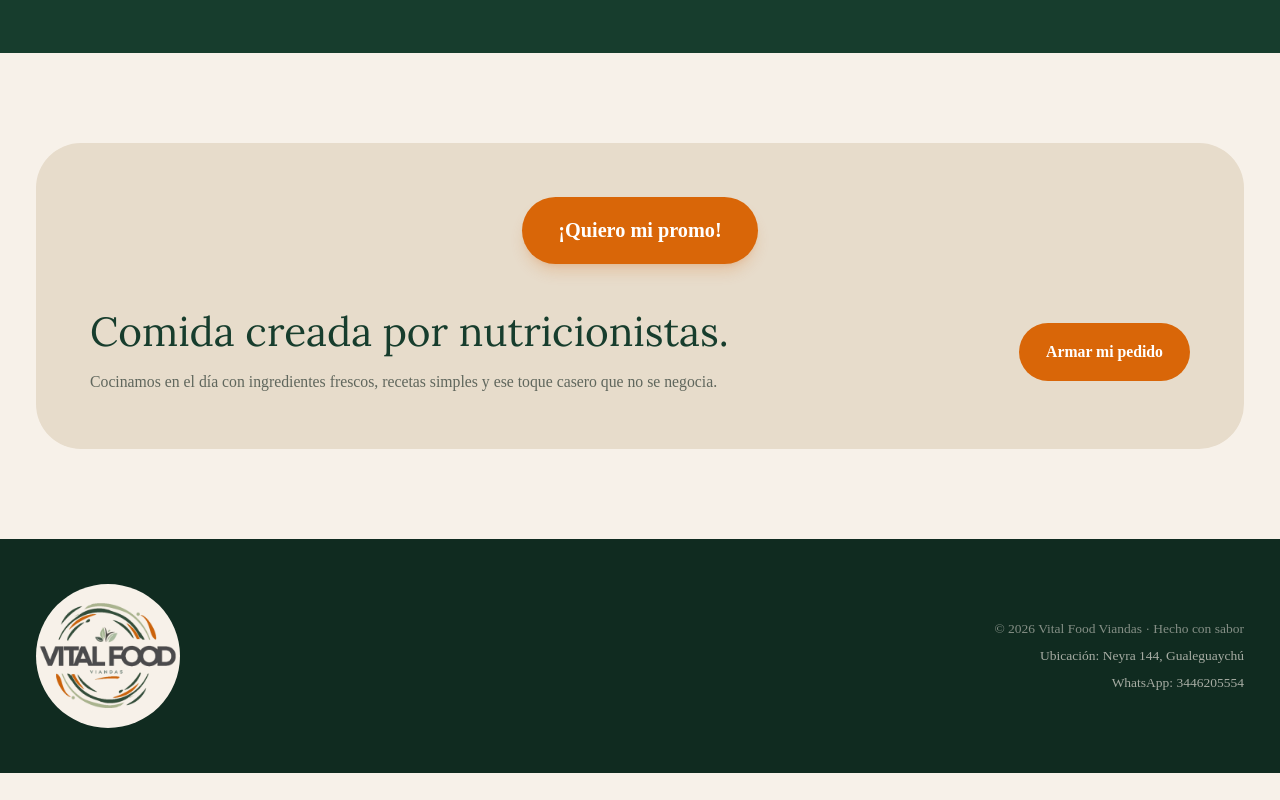
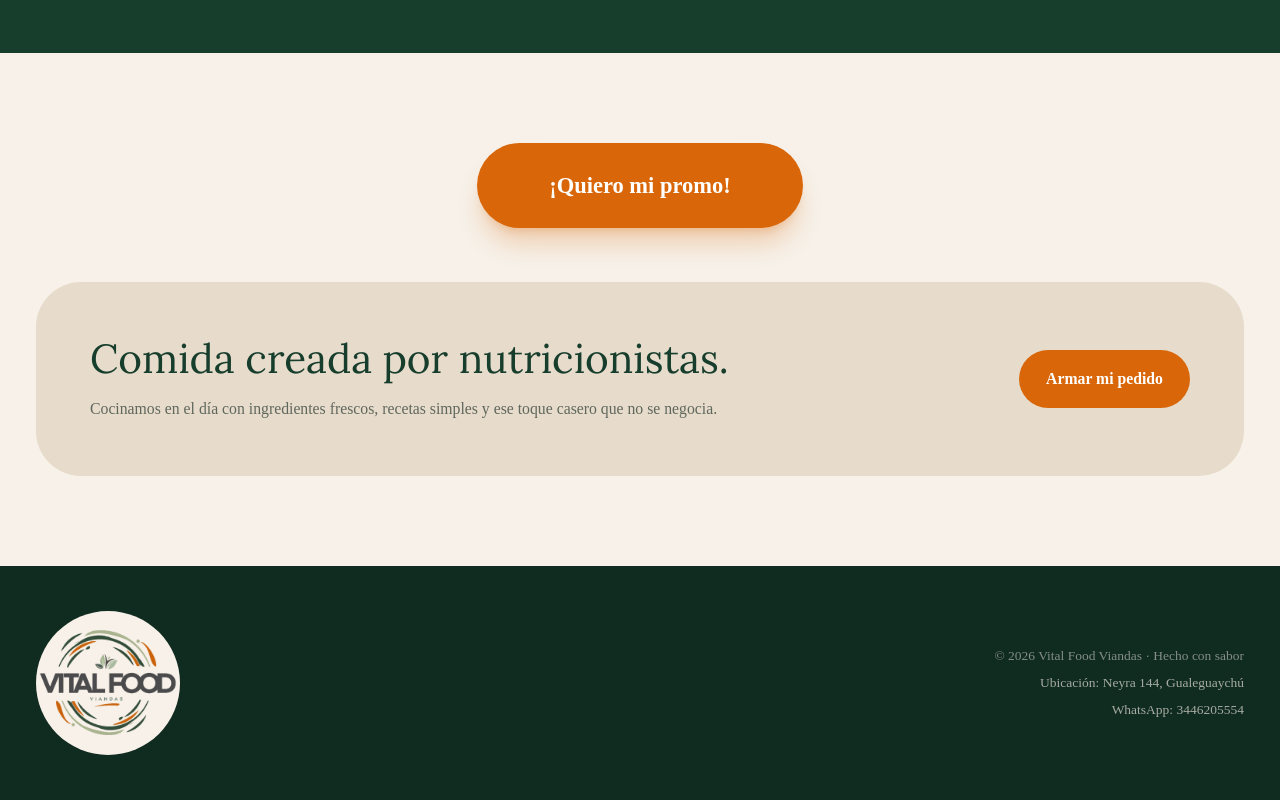
Before and after one commit to Paula-004/vitalweb, a Next.js app: page / in a window 1280 px wide. Shown: the part 3026-3826 px from the top of the page. Before the commit the page ends 3799 px from the top, so only its background shows below. Built offline with nearby package versions, Linux system fonts and the light colour scheme; no server answers.

Commit message:
style: separar promocion del bloque informativo

```diff
--- a/components/Storefront.tsx
+++ b/components/Storefront.tsx
@@ -141,14 +141,14 @@ export default function Storefront() {
         </div>
       </section>
       <section id="nosotros" className="px-5 py-20 lg:px-8">
-        <div className="mx-auto flex max-w-7xl flex-col gap-10 rounded-[2.5rem] bg-[#e7dccb] p-8 md:p-12">
+        <div className="mx-auto flex max-w-7xl flex-col items-center gap-12">
           <Link
             href="/promociones"
-            className="mx-auto inline-flex rounded-full bg-orange px-8 py-4 text-base font-extrabold text-white shadow-lg shadow-orange/20 hover:bg-forest sm:text-lg"
+            className="inline-flex rounded-full bg-orange px-12 py-5 text-lg font-extrabold text-white shadow-xl shadow-orange/25 hover:bg-forest sm:px-16 sm:py-6 sm:text-xl"
           >
             ¡Quiero mi promo!
           </Link>
-          <div className="flex flex-col items-center justify-between gap-8 md:flex-row">
+          <div className="flex w-full flex-col items-center justify-between gap-8 rounded-[2.5rem] bg-[#e7dccb] p-8 md:flex-row md:p-12">
             <div>
               <h2 className="font-display text-3xl text-forest sm:text-4xl">
                 Comida creada por nutricionistas.
```
